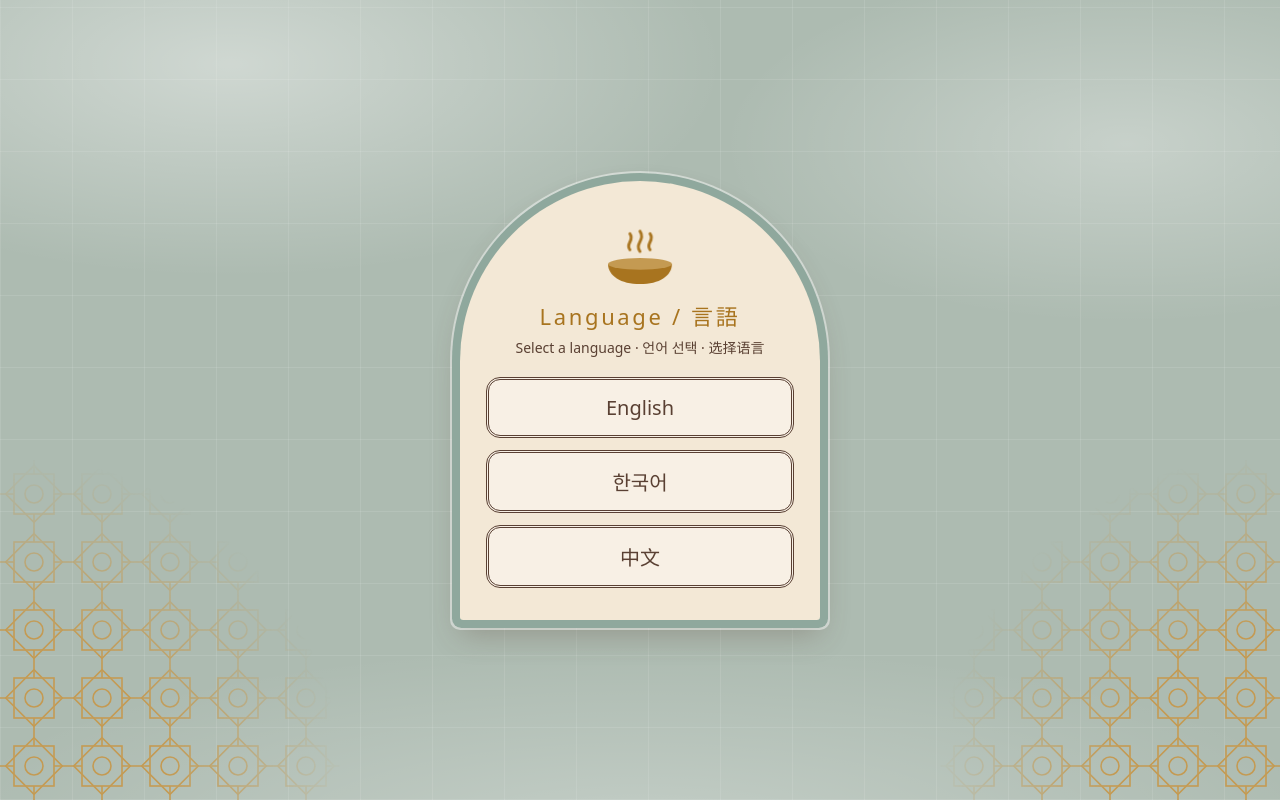
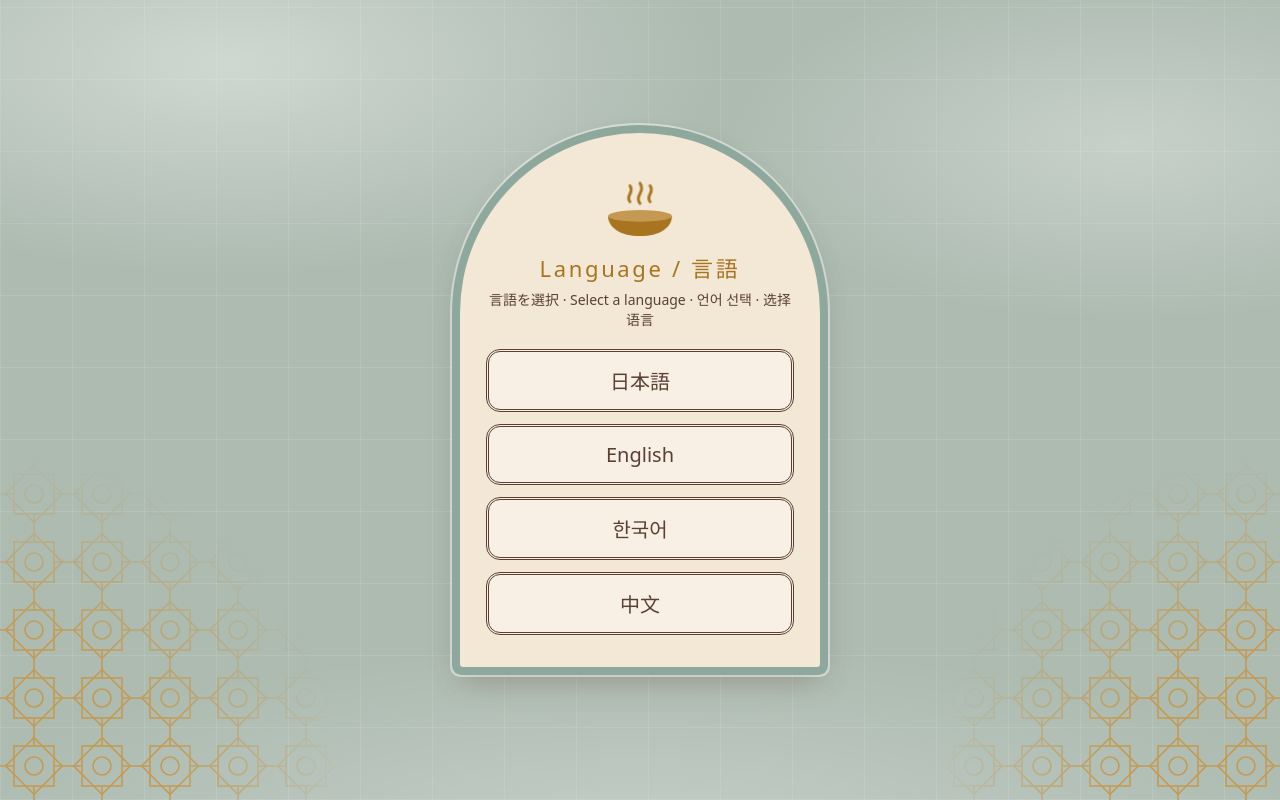
Before and after one commit to 0T0784/Kagoshima_Recom_spa, a plain HTML site: page index.html in a window 1280 px wide. Drawn offline with Linux system fonts and the light colour scheme; a web font is replaced by a local one.

Commit message:
Add files via upload

```diff
--- a/index.html
+++ b/index.html
@@ -54,7 +54,7 @@ a.lang:focus-visible{box-shadow:0 0 0 3px var(--sage2)}
 <main>
   <svg class="mark" viewBox="0 0 100 78" width="84" height="66" aria-hidden="true"><g class="steam" fill="none" stroke="#a8741f" stroke-width="3.5" stroke-linecap="round"><path d="M38 32c-6-7 6-11 0-19M50 34c-7-9 7-14 0-24M62 32c-6-7 6-11 0-19"/></g><path d="M12 46h76c0 14-15 24-38 24S12 60 12 46z" fill="#a8741f"/><ellipse cx="50" cy="46" rx="38" ry="7" fill="#c49a52"/></svg>
   <h1>Language / 言語</h1>
-  <p>Select a language · 언어 선택 · 选择语言</p>
+  <p>言語を選択 · Select a language · 언어 선택 · 选择语言</p>
   <ul id="list"></ul>
 </main>
 <script>
@@ -64,9 +64,10 @@ const VIEWER = "novel.html";
 // 言語ごとのPDF。file=PDFのファイル名(ビューアと同じ場所に置く) / dir="ltr"=左開き, "rtl"=右開き
 // 言語を増やすときはここに1行足すだけ(lang は ja / en / ko / zh のどれか。ボタンやメッセージの言語になります)
 const BOOKS = [
+  {lang:"ja", label:"日本語",   file:"JPN.pdf", dir:"ltr"},
   {lang:"en", label:"English", file:"ENG.pdf", dir:"ltr"},
   {lang:"ko", label:"한국어",   file:"KOR.pdf", dir:"ltr"},
-  {lang:"zh", label:"中文",     file:"CHS.pdf", dir:"ltr"}
+  {lang:"zh", label:"中文",     file:"CHN.pdf", dir:"ltr"}
 ];
 const list = document.getElementById("list");
 BOOKS.forEach(b => {
```
